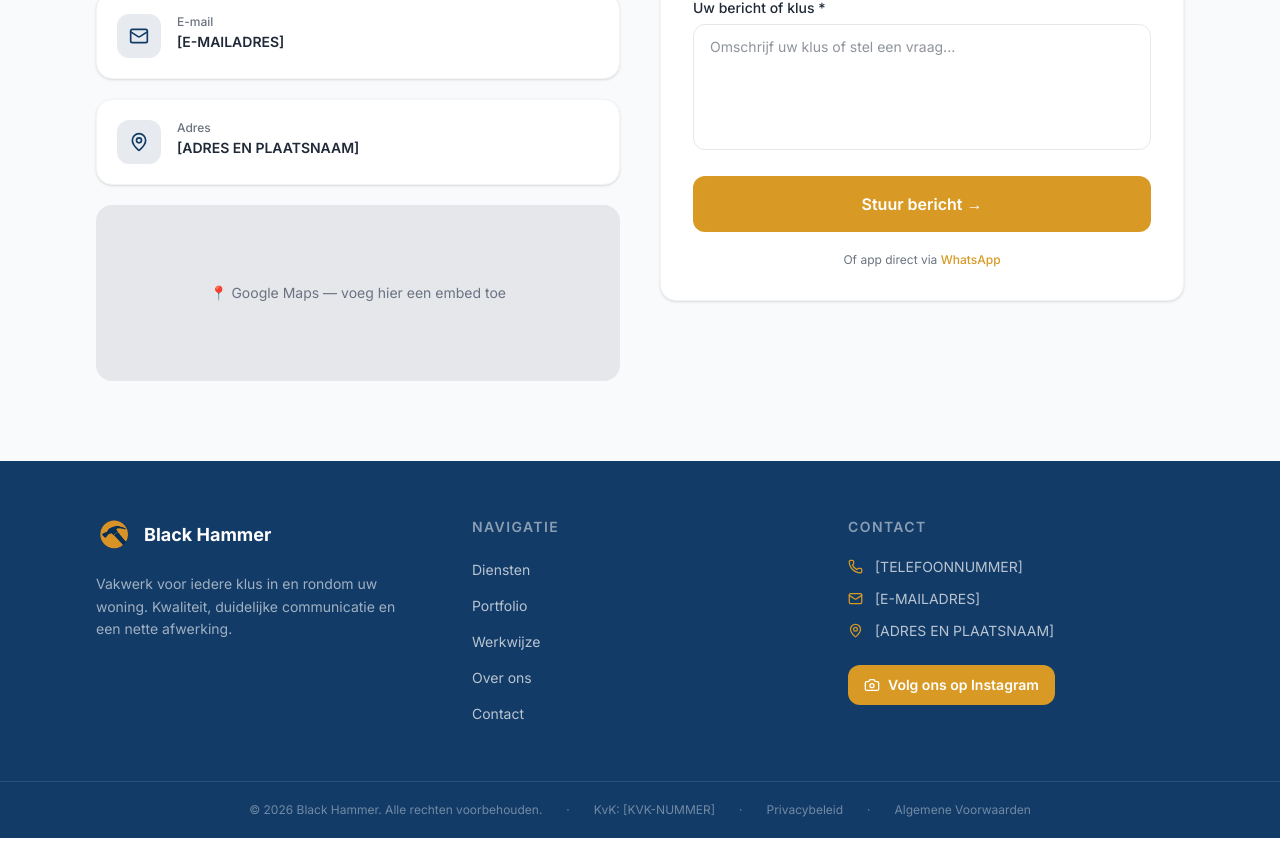
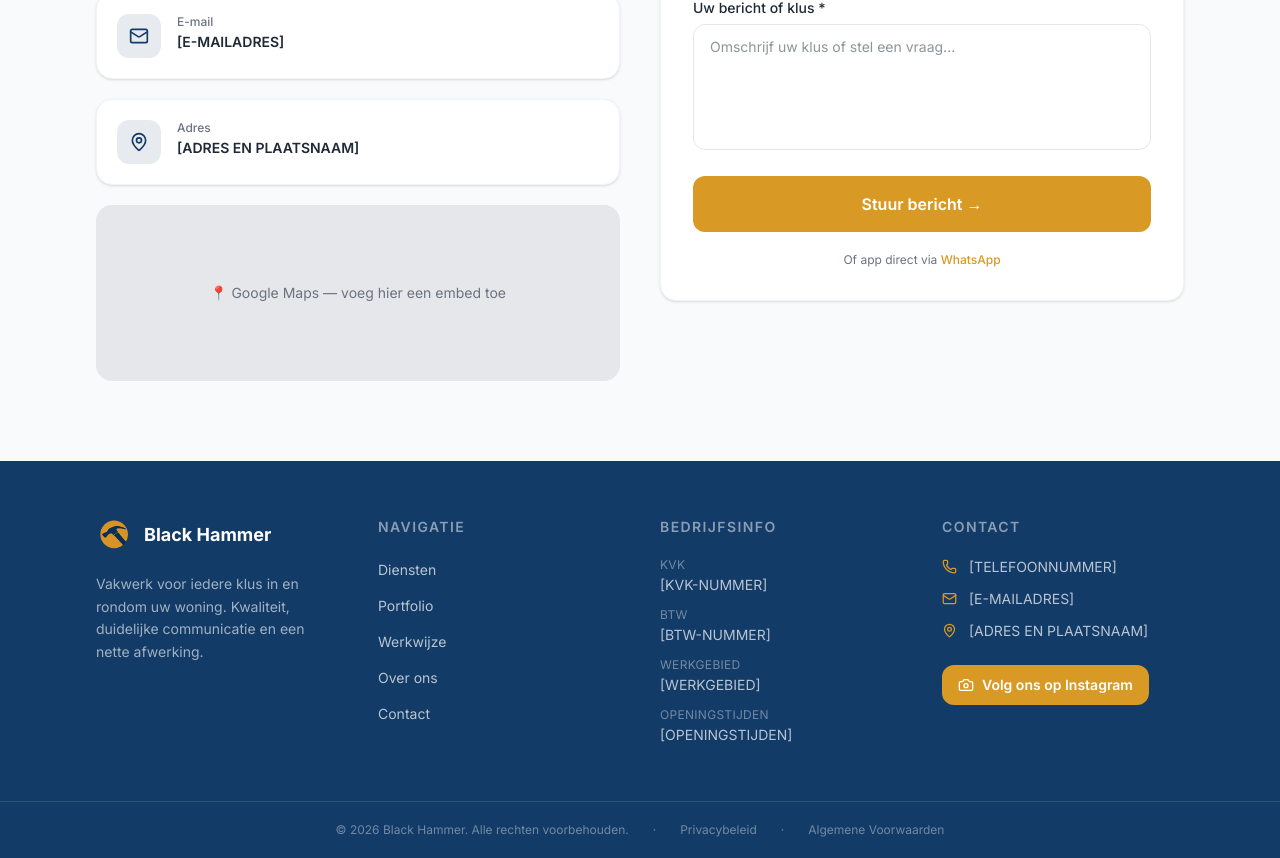
Before and after one commit to BlackhammerNL/black-hammer, a Next.js app: page / in a window 1280 px wide. Shown: the part 5302-6160 px from the top of the page. Built offline with nearby package versions, Linux system fonts and the light colour scheme.

Commit message:
Add KvK, BTW, werkgebied and openingstijden to footer

```diff
--- a/components/Footer.tsx
+++ b/components/Footer.tsx
@@ -16,7 +16,7 @@ export default function Footer() {
   return (
     <footer className="bg-primary text-white">
       <div className="max-w-6xl mx-auto px-4 sm:px-6 lg:px-8 py-14">
-        <div className="grid grid-cols-1 md:grid-cols-3 gap-10">
+        <div className="grid grid-cols-1 sm:grid-cols-2 lg:grid-cols-4 gap-10">
           {/* Brand */}
           <div>
             <div className="flex items-center gap-3 mb-5">
@@ -51,6 +51,31 @@ export default function Footer() {
                   </a>
                 </li>
               ))}
+            </ul>
+          </div>
+
+          {/* Bedrijfsinfo */}
+          <div>
+            <h3 className="font-semibold mb-5 text-sm tracking-widest uppercase text-white/50">
+              Bedrijfsinfo
+            </h3>
+            <ul className="space-y-3 text-sm text-white/70">
+              <li>
+                <span className="text-white/40 text-xs uppercase tracking-wide block mb-0.5">KvK</span>
+                [KVK-NUMMER]
+              </li>
+              <li>
+                <span className="text-white/40 text-xs uppercase tracking-wide block mb-0.5">BTW</span>
+                [BTW-NUMMER]
+              </li>
+              <li>
+                <span className="text-white/40 text-xs uppercase tracking-wide block mb-0.5">Werkgebied</span>
+                [WERKGEBIED]
+              </li>
+              <li>
+                <span className="text-white/40 text-xs uppercase tracking-wide block mb-0.5">Openingstijden</span>
+                [OPENINGSTIJDEN]
+              </li>
             </ul>
           </div>
 
@@ -93,8 +118,6 @@ export default function Footer() {
         <div className="flex flex-col sm:flex-row items-center justify-center gap-2 sm:gap-6 text-white/40 text-xs">
           <span>© {year} Black Hammer. Alle rechten voorbehouden.</span>
           <span className="hidden sm:block">·</span>
-          <span>KvK: [KVK-NUMMER]</span>
-          <span className="hidden sm:block">·</span>
           <Link href="/privacy" className="hover:text-white/70 transition-colors">Privacybeleid</Link>
           <span className="hidden sm:block">·</span>
           <Link href="/voorwaarden" className="hover:text-white/70 transition-colors">Algemene Voorwaarden</Link>
```
